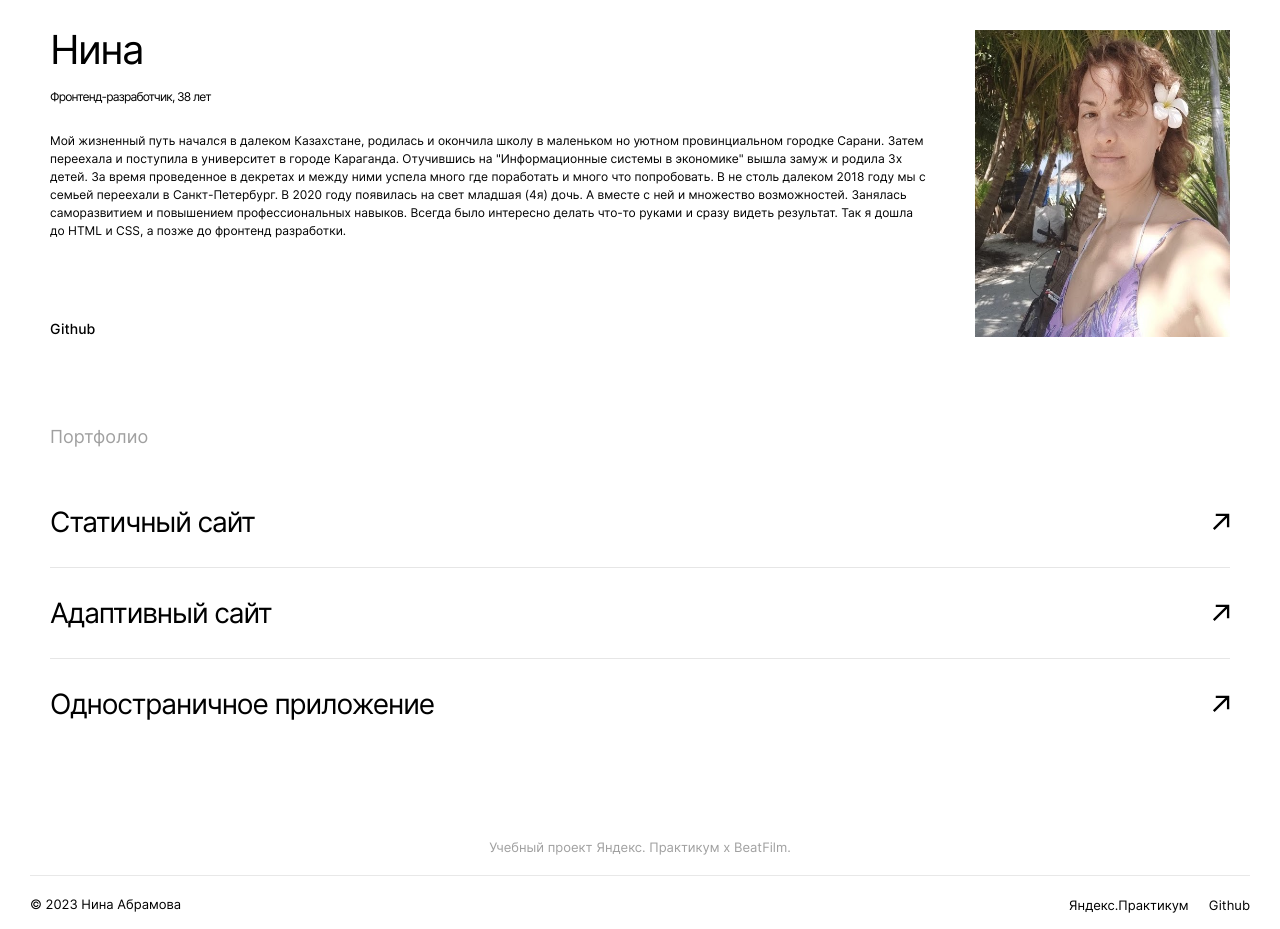
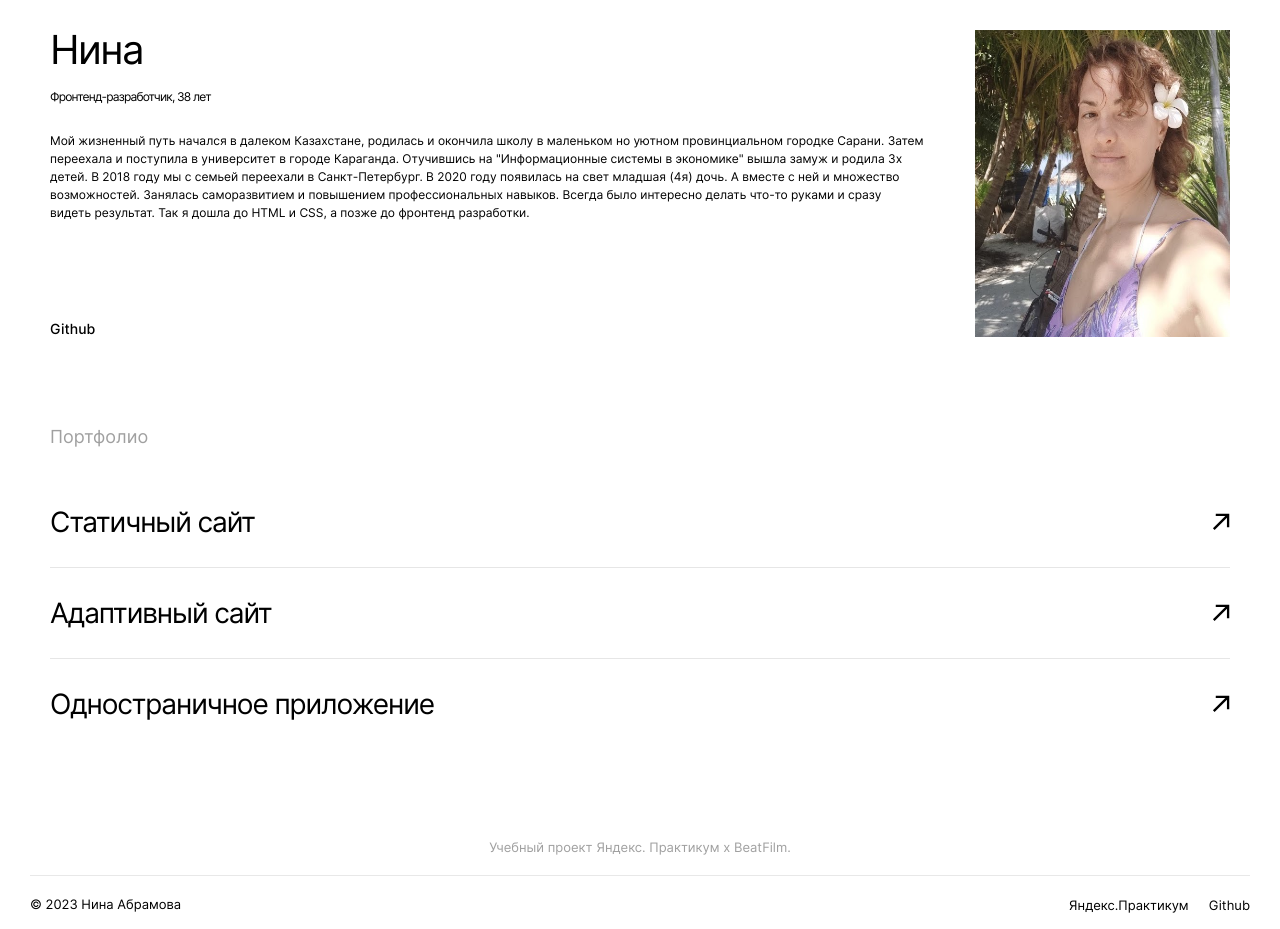
Before and after one commit to Salidors/movies-explorer-frontend, a React (Create React App) app: page / in a window 1280 px wide. Shown: the part 2160-3089 px from the top of the page. Built offline with nearby package versions, Linux system fonts and the light colour scheme; the HTML template or start-up script is replaced by a standard one.

Commit message:
fix: text

```diff
--- a/src/components/Main/AboutMe/AboutMe.js
+++ b/src/components/Main/AboutMe/AboutMe.js
@@ -15,9 +15,7 @@ export default function AboutMe() {
             школу в маленьком но уютном провинциальном городке Сарани. Затем
             переехала и поступила в университет в городе Караганда. Отучившись
             на "Информационные системы в экономике" вышла замуж и родила 3х
-            детей. За время проведенное в декретах и между ними успела много где
-            поработать и много что попробовать. В не столь далеком 2018 году мы
-            с семьей переехали в Санкт-Петербург. В 2020 году появилась на свет
+            детей. В 2018 году мы с семьей переехали в Санкт-Петербург. В 2020 году появилась на свет
             младшая (4я) дочь. А вместе с ней и множество возможностей. Занялась
             саморазвитием и повышением профессиональных навыков. Всегда было
             интересно делать что-то руками и сразу видеть результат. Так я дошла
```
